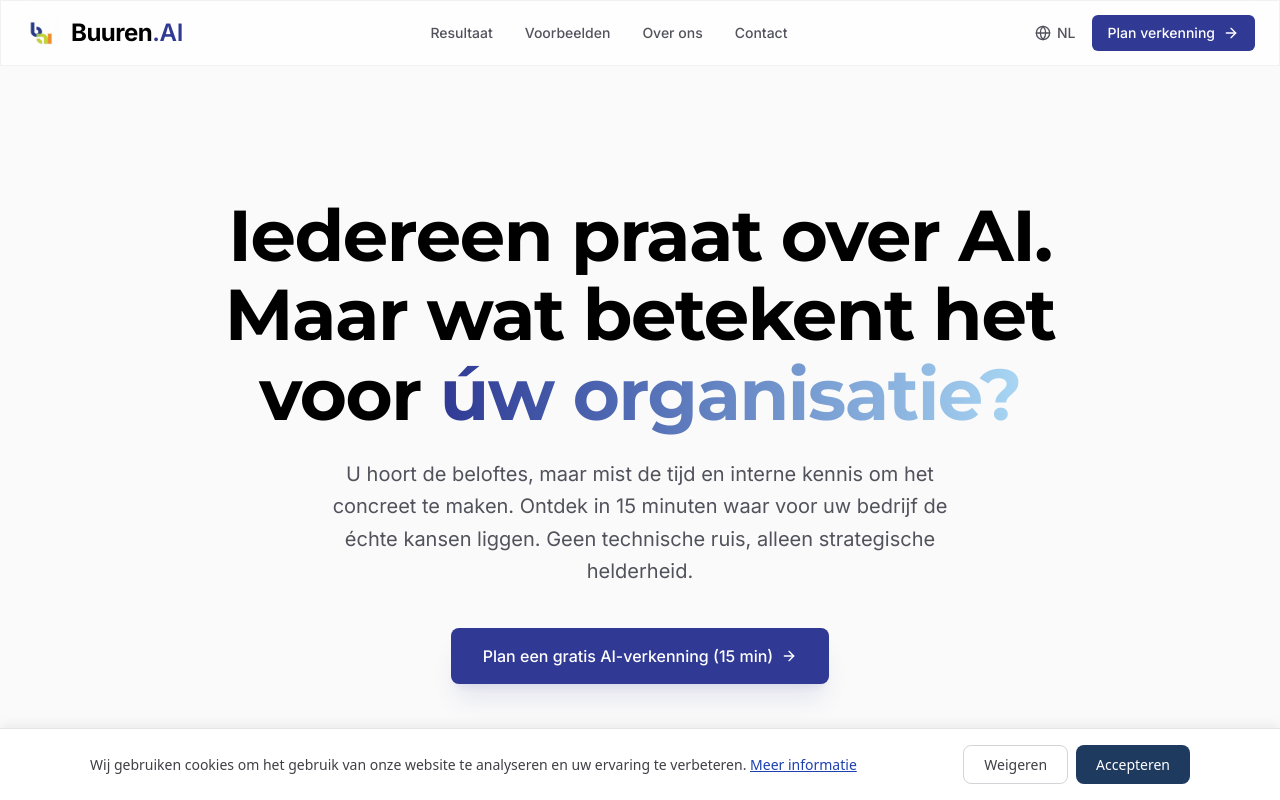
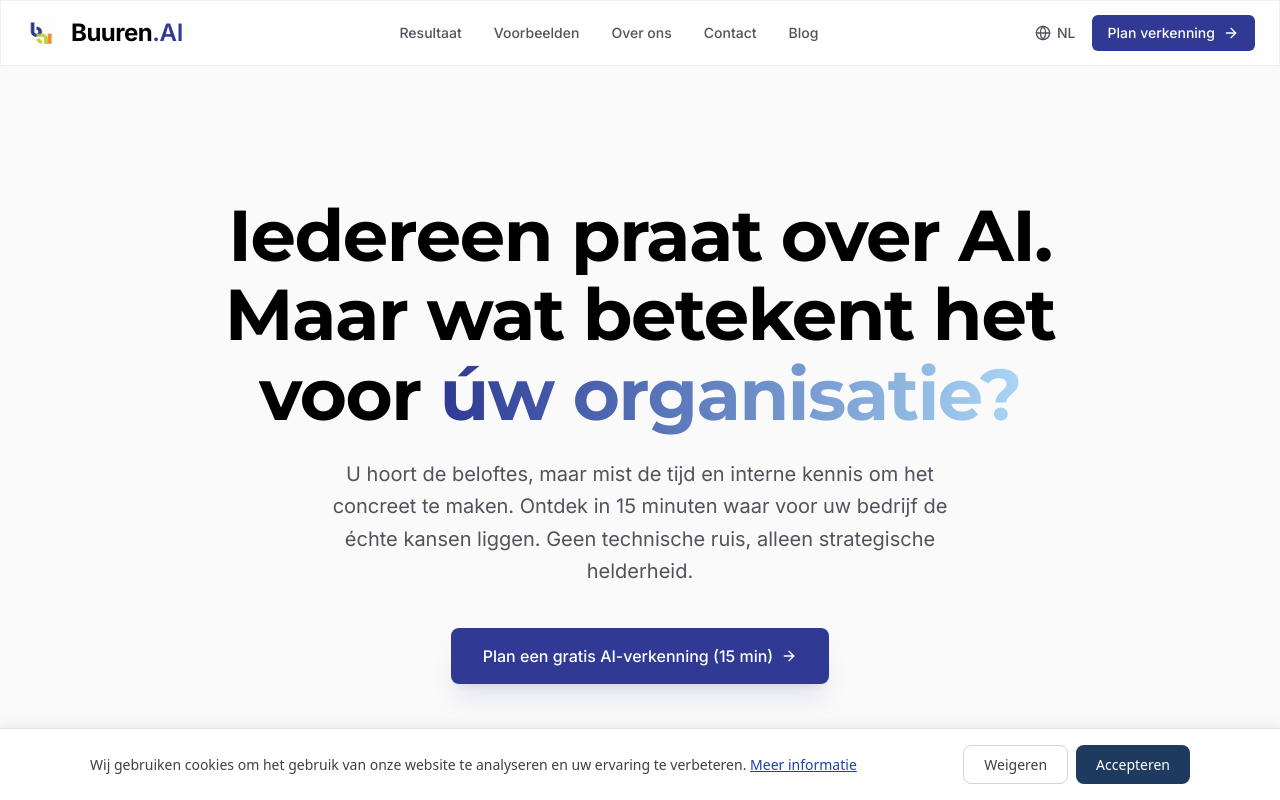
Before and after one commit to ajvanbuuren/buuren.ai, a React (Vite) app: page / in a window 1280 px wide. Shown: the top 800 px of the page. Built offline with nearby package versions, Linux system fonts and the light colour scheme.

Commit message:
feat: add Blog link to navbar

```diff
--- a/src/components/Navbar.tsx
+++ b/src/components/Navbar.tsx
@@ -15,6 +15,7 @@ export const Navbar = () => {
         <a href="#voorbeelden" className="hover:text-black transition-colors">{t.nav.examples}</a>
         <a href="#over-ons" className="hover:text-black transition-colors">{t.nav.about}</a>
         <a href="#contact" className="hover:text-black transition-colors">{t.nav.contact}</a>
+        <a href="/blog/" className="hover:text-black transition-colors">Blog</a>
       </div>
       <div className="flex items-center gap-4">
         <button
```
